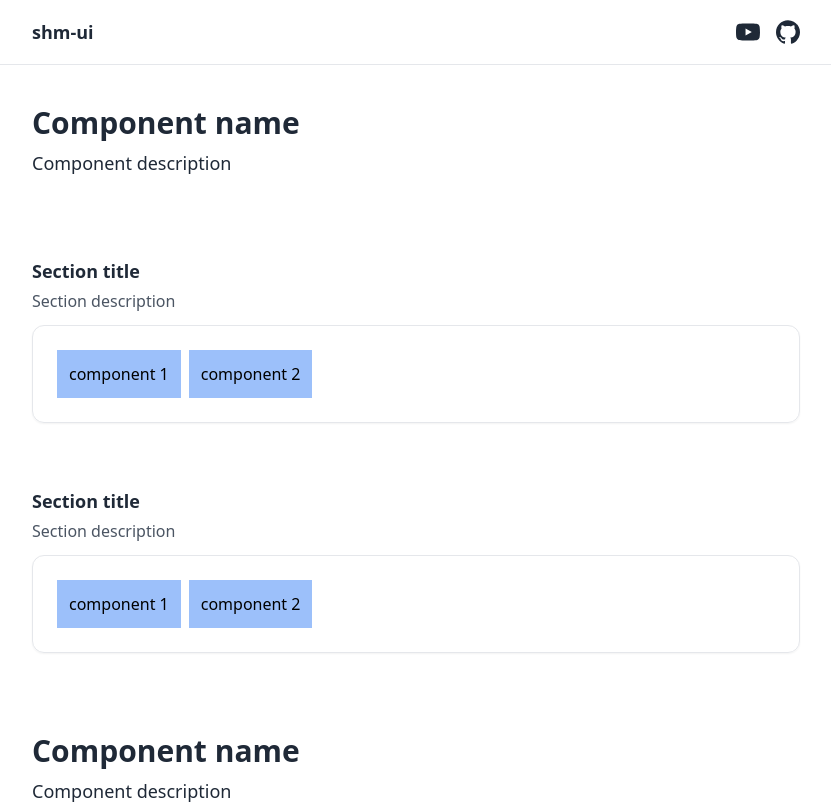
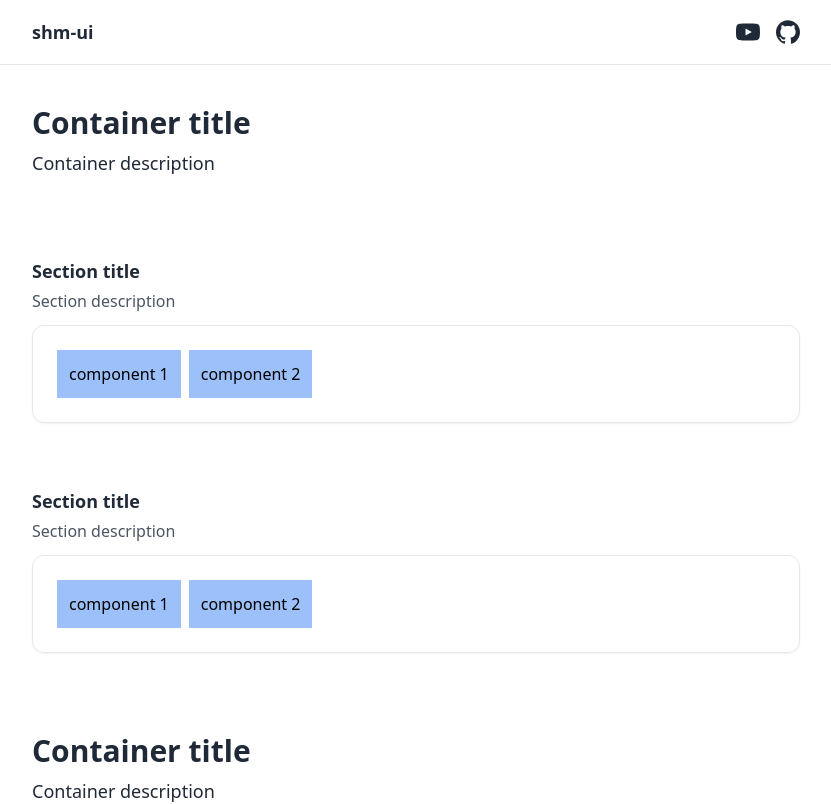
Before and after one commit to IvanOrsh/shm-ui, a React (Vite) app: page / in a window 1280 px wide. Shown: the top 804 px of the page, without its empty margins (224-1055 px from the left). Built offline with nearby package versions, Linux system fonts and the light colour scheme.

Commit message:
refactor: extract Container to a separate component

```diff
--- a/src/App.tsx
+++ b/src/App.tsx
@@ -1,5 +1,6 @@
 import { SiGithub, SiYoutube } from "react-icons/si";
 
+import Container from "./components/site/Container";
 import Section from "./components/site/Section";
 
 function App() {
@@ -49,14 +50,10 @@ function App() {
       {/* Main content area */}
       <main className="p-10 sm:px-16 lg:px-44">
         <div className="mx-auto max-w-3xl space-y-20">
-          {/* Content container */}
-          <header className="space-y-2">
-            <h1 className="text-2xl font-bold text-gray-800 sm:text-3xl">
-              Component name
-            </h1>
-            <p className="text-lg text-gray-800">Component description</p>
-          </header>
-          <div className="space-y-10 md:space-y-16">
+          <Container
+            description="Container description"
+            title="Container title"
+          >
             <Section description="Section description" title="Section title">
               <div>component 1</div>
               <div>component 2</div>
@@ -66,16 +63,12 @@ function App() {
               <div>component 1</div>
               <div>component 2</div>
             </Section>
-          </div>
+          </Container>
 
-          {/* Content container */}
-          <header className="space-y-2">
-            <h1 className="text-2xl font-bold text-gray-800 sm:text-3xl">
-              Component name
-            </h1>
-            <p className="text-lg text-gray-800">Component description</p>
-          </header>
-          <div className="space-y-10 md:space-y-16">
+          <Container
+            description="Container description"
+            title="Container title"
+          >
             <Section description="Section description" title="Section title">
               <div>component 1</div>
               <div>component 2</div>
@@ -85,7 +78,7 @@ function App() {
               <div>component 1</div>
               <div>component 2</div>
             </Section>
-          </div>
+          </Container>
         </div>
       </main>
     </div>
--- /dev/null
+++ b/src/components/site/Container.tsx
@@ -0,0 +1,23 @@
+import { PropsWithChildren } from "react";
+
+type ContainerProps = {
+  title: string;
+  description: string;
+};
+
+export default function Container(props: PropsWithChildren<ContainerProps>) {
+  const { title, description, children } = props;
+
+  return (
+    <>
+      {/* Content container */}
+      <header className="space-y-2">
+        <h1 className="text-2xl font-bold text-gray-800 sm:text-3xl">
+          {title}
+        </h1>
+        <p className="text-lg text-gray-800">{description}</p>
+      </header>
+      <div className="space-y-10 md:space-y-16">{children}</div>
+    </>
+  );
+}
```
